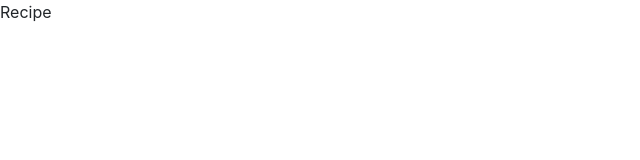
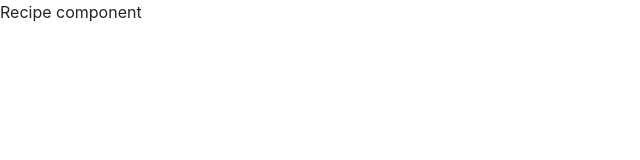
Before and after one commit to ali1129js/recipes-app, a React (Create React App) app: page /recipe/1 in a window 1280 px wide. Shown: the top 160 px of the page, without its empty margins (0-640 px from the left). Built offline with nearby package versions, Linux system fonts and the light colour scheme.

Commit message:
make use of router link

```diff
--- a/src/Components/Recipe.js
+++ b/src/Components/Recipe.js
@@ -2,11 +2,18 @@
  * @Author: Ali
  * @Date:   2018-12-18T10:52:56+01:00
  * @Last modified by:   Ali
- * @Last modified time: 2018-12-18T10:55:59+01:00
+ * @Last modified time: 2018-12-19T10:42:09+01:00
  */
-import React from 'react'
+import React, { Component } from 'react'
 
-const Recipe = () => (
- <div className=""> Recipe</div>
-)
+class Recipe extends Component{
+  render(){
+    console.log(this.props);
+    return (
+      <div>
+        Recipe component
+      </div>
+    )
+  }
+}
 export default Recipe
--- a/src/Components/Recipes.js
+++ b/src/Components/Recipes.js
@@ -2,10 +2,10 @@
  * @Author: Ali
  * @Date:   2018-12-16T14:09:47+01:00
  * @Last modified by:   Ali
- * @Last modified time: 2018-12-18T09:07:42+01:00
+ * @Last modified time: 2018-12-19T10:43:58+01:00
  */
 import React from 'react'
-
+import { Link } from 'react-router-dom'
 const Recipes = props => (
   <div className="container">
     <div className="row">
@@ -28,7 +28,11 @@ const Recipes = props => (
                       Publisher: <span> { recipe.publisher}
                     </span></p>
                   </div>
-                  <button className="recipe_buttons"> View Recipe
+                  <button className="recipe_buttons">
+                    <Link
+                      to={{pathname: `/recipe/${recipe.recipe_id}`, state:{ recipe:recipe.title }}}>
+                      View Recipe
+                    </Link>
                   </button>
             </div>
           </div>
--- a/src/Components/Router.js
+++ b/src/Components/Router.js
@@ -2,7 +2,7 @@
  * @Author: Ali
  * @Date:   2018-12-18T09:19:33+01:00
  * @Last modified by:   Ali
- * @Last modified time: 2018-12-18T10:54:44+01:00
+ * @Last modified time: 2018-12-19T10:31:52+01:00
  */
 import React from 'react'
 import { BrowserRouter, Switch, Route } from 'react-router-dom'
@@ -13,7 +13,7 @@ const Router = () => (
  <BrowserRouter>
    <Switch>
      <Route path="/" component={App} exact />
-     <Route path="/recipe" component={Recipe}/>
+     <Route path="/recipe/:id" component={Recipe}/>
    </Switch>
  </BrowserRouter>
 )
```
